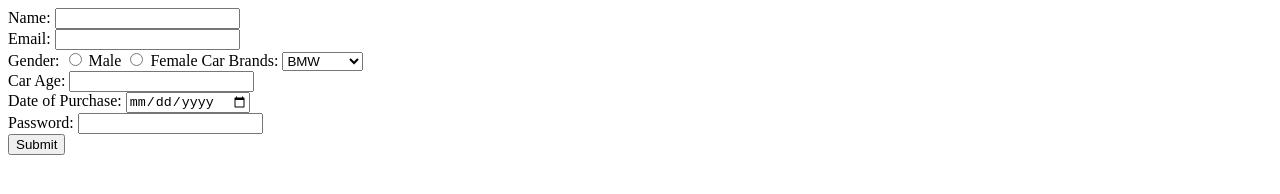
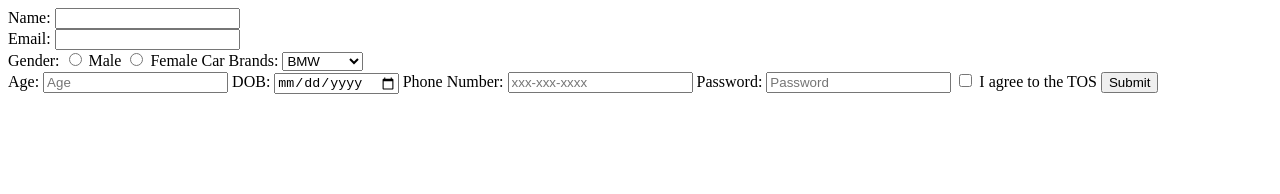
Before and after one commit to acciojob/signup-form-car-SWETA2318, a website: page main.html in a window 1280 px wide. Drawn offline with Linux system fonts and the light colour scheme.

Commit message:
created a submission

```diff
--- a/main.html
+++ b/main.html
@@ -31,15 +31,29 @@
             <option value="Audi">Audi</option>
             <option value="Mercedes">Mercedes</option>
         </select><br>
+	<label for="age">Age:</label>
+    <input type="number" id="age" name="age" placeholder="Age" required>
 
-        <label for="carage">Car Age:</label>
-        <input type="number" id="carage" name="carage" required><br>
 
-        <label for="dop">Date of Purchase:</label>
-        <input type="date" id="dop" name="dop" required><br>
 
-        <label for="password">Password:</label>
-        <input type="password" id="password" name="password" required><br>
+         <label for="dob">DOB:</label>
+    <input type="date" id="dob" name="dob" required>
 
-        <button type="submit">Submit</button>
-    </form>
+    <!-- Phone Number -->
+    <label for="tel">Phone Number:</label>
+    <input type="tel" id="tel" name="tel" placeholder="xxx-xxx-xxxx">
+
+    <!-- Password -->
+    <label for="password">Password:</label>
+    <input type="password" id="password" name="password" placeholder="Password" required>
+
+    <!-- Agree to TOS -->
+    <input type="checkbox" id="tos" name="tos" required>
+    <label for="tos">I agree to the TOS</label>
+
+    <!-- Submit Button -->
+    <button type="submit">Submit</button>
+  </form>
+
+</body>
+</html>
```
